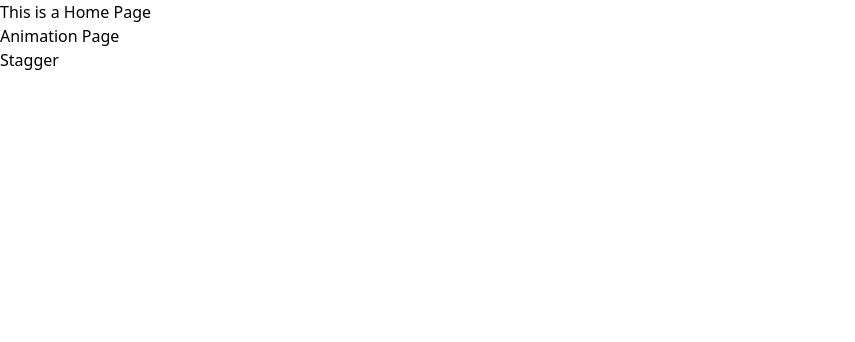
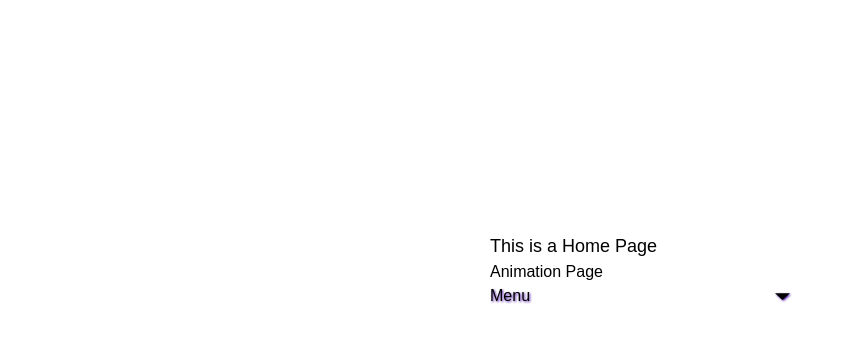
Before and after one commit to muhamash/react-framer-motions, a React (Vite) app in the folder interface/: page / in a window 1280 px wide. Shown: the top 342 px of the page, without its empty margins (0-855 px from the left). Built offline with nearby package versions, Linux system fonts and the light colour scheme.

Commit message:
working for stager styling

```diff
--- a/interface/src/components/stagger/Stagger.jsx
+++ b/interface/src/components/stagger/Stagger.jsx
@@ -1,10 +1,73 @@
-/* eslint-disable no-unused-vars */
-import React from 'react'
+import { motion, stagger, useAnimate } from "framer-motion";
+import { useEffect, useState } from "react";
+import "./style.css";
 
-export default function Stagger() {
+const staggerMenuItems = stagger(0.1, { startDelay: 0.15 });
+
+function useMenuAnimation(isOpen) {
+  const [scope, animate] = useAnimate();
+
+  useEffect(() => {
+    animate(".arrow", { rotate: isOpen ? 180 : 0 }, { duration: 0.2 });
+
+    animate(
+      "ul",
+      {
+        clipPath: isOpen
+          ? "inset(0% 0% 0% 0% round 10px)"
+          : "inset(10% 50% 90% 50% round 10px)",
+      },
+      {
+        type: "spring",
+        bounce: 0,
+        duration: 0.5,
+      }
+    );
+
+    animate(
+      "li",
+      isOpen
+        ? { opacity: 1, scale: 1, filter: "blur(0px)" }
+        : { opacity: 0, scale: 0.3, filter: "blur(20px)" },
+      {
+        duration: 0.2,
+        delay: isOpen ? staggerMenuItems : 0,
+      }
+    );
+  }, [isOpen]);
+
+  return scope;
+}
+
+export default function App() {
+  const [isOpen, setIsOpen] = useState(false);
+  const scope = useMenuAnimation(isOpen);
+
   return (
-    <div>
-      <p>Stagger</p>
-    </div>
-  )
+    <nav className="menu" ref={scope}>
+      <motion.button
+        whileTap={{ scale: 0.97 }}
+        onClick={() => setIsOpen(!isOpen)}
+      >
+        Menu
+        <div className="arrow" style={{ transformOrigin: "50% 55%" }}>
+          <svg width="15" height="15" viewBox="0 0 20 20">
+            <path d="M0 7 L 20 7 L 10 16" />
+          </svg>
+        </div>
+      </motion.button>
+      <ul
+        style={{
+          pointerEvents: isOpen ? "auto" : "none",
+          clipPath: "inset(10% 50% 90% 50% round 10px)",
+        }}
+      >
+        <li>Item 1 fhjfjhjgh</li>
+        <li>Item 2 </li>
+        <li>Item 3 </li>
+        <li>Item 4 </li>
+        <li>Item 5 </li>
+      </ul>
+    </nav>
+  );
 }
--- /dev/null
+++ b/interface/src/components/stagger/style.css
@@ -0,0 +1,157 @@
+
+
+#root {
+  position: absolute;
+  top: 0;
+  left: 0;
+  bottom: 0;
+  right: 0;
+  display: flex;
+  align-items: center;
+  justify-content: center;
+}
+
+* {
+  font-family: sofia-pro, sans-serif;
+  font-weight: 400;
+  font-style: normal;
+  -webkit-font-smoothing: antialiased;
+}
+
+h1,
+h2,
+h3 {
+  font-family: sofia-pro, sans-serif;
+  font-weight: 600;
+  font-style: normal;
+}
+
+h1 {
+  font-size: 36px;
+  font-weight: 700;
+  letter-spacing: -1px;
+  line-height: 1.2;
+  text-align: center;
+  margin: 100px 0 40px;
+}
+
+h2 {
+  font-weight: 400;
+  margin: 50px 0 10px;
+}
+
+p {
+  margin: 0 0 30px 0;
+  font-size: 18px;
+}
+
+code {
+  font-family: input-mono, monospace;
+  font-weight: 400;
+  font-style: normal;
+}
+
+
+
+
+
+.menu {
+  filter: drop-shadow(1px 1px 1px #5116a9);
+  width: 300px;
+}
+
+ul {
+  display: flex;
+  flex-direction: column;
+  gap: 10px;
+  background: var(--accent);
+}
+
+li {
+  color: var(--background);
+  display: block;
+  transform-origin: -20px 50%;
+}
+
+ul,
+li {
+  list-style: none;
+  margin: 0;
+  padding: 10px;
+}
+
+button {
+  border: none;
+  border-radius: 10px;
+  padding: 10px 20px;
+  font-size: 18px;
+  font-weight: 700;
+  cursor: pointer;
+  width: 100%;
+  text-align: left;
+  margin-bottom: 10px;
+  display: flex;
+  justify-content: space-between;
+  align-items: center;
+}
+
+button path {
+  fill: var(--background);
+}
+
+input {
+  accent-color: var(--accent);
+}
+
+.controls {
+  display: flex;
+  flex-direction: column;
+  padding: 0;
+  padding-bottom: 50px;
+  align-items: center;
+}
+
+label {
+  display: flex;
+  align-items: center;
+  margin: 20px 0;
+}
+
+input[type="number"] {
+  border: 0;
+  border-bottom: 1px dotted var(--accent);
+  color: var(--accent);
+  margin-left: 10px;
+  background: var(--background);
+  width: 50px;
+}
+
+input[type="number"]:focus {
+  outline: none;
+  border-bottom: 2px solid var(--accent);
+}
+
+input[type="number"]::-webkit-inner-spin-button {
+  -webkit-appearance: none;
+}
+
+.example {
+  display: flex;
+  flex-direction: column;
+  align-items: center;
+  justify-content: flex-start;
+}
+
+.item {
+  width: 300px;
+  height: 300px;
+  display: flex;
+  align-items: flex-start;
+  justify-content: center;
+  background: var(--accent);
+  color: var(--background);
+  font-size: 240px;
+  line-height: 260px;
+  font-weight: 700;
+  border-radius: 30px;
+}
```
